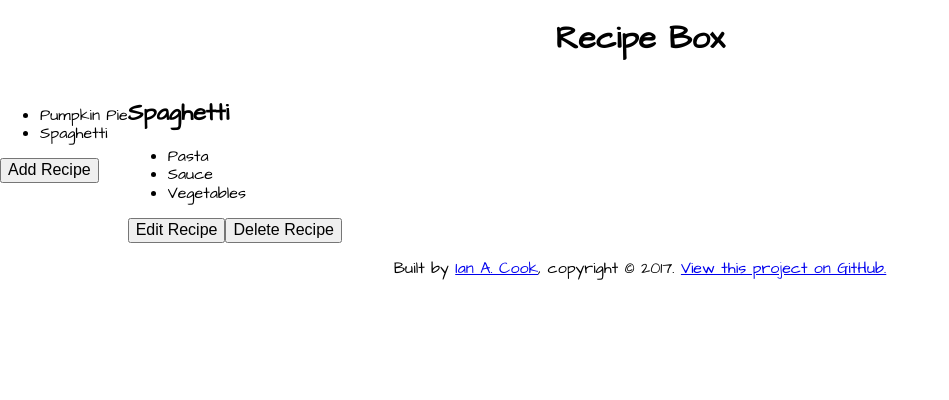
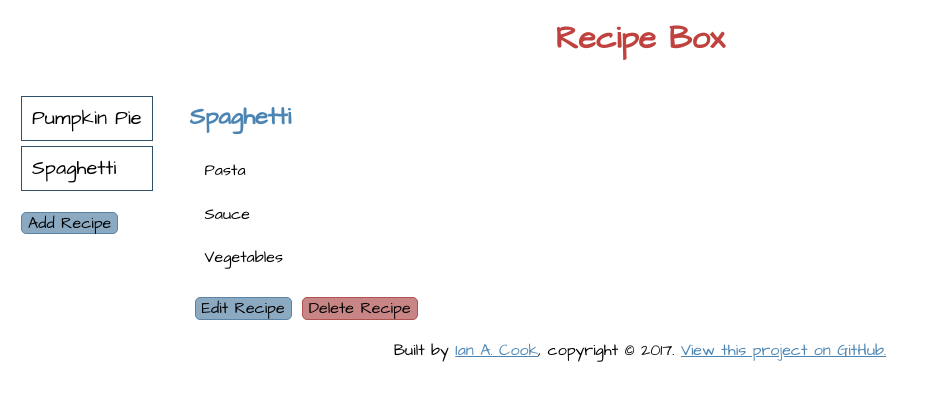
Before and after one commit to nai888/freeCodeCamp, a React (Create React App) app in the folder 13-Recipe-Box/: page / in a window 1280 px wide. Shown: the top 400 px of the page, without its empty margins (0-949 px from the left). Built offline with nearby package versions, Linux system fonts and the light colour scheme.

Commit message:
Working on styles

```diff
--- a/13-Recipe-Box/src/App.css
+++ b/13-Recipe-Box/src/App.css
@@ -5,9 +5,60 @@
   align-items: baseline;
 }
 
+.list, .recipe-panel {
+  margin: 0 16px;
+}
+
+.list li {
+  font-size: 20px;
+  border: 1px solid #2e506b;
+}
+
 .recipe-panel {
   flex-grow: 1;
   min-height: 120px;
 }
 
+.recipe-title {
+  color: #4c85b3;
+}
+
+.header {
+  color: #c0423f;
+}
+
+ul {
+  padding: 0;
+}
+
+li {
+  list-style: none;
+  margin: 5px;
+  padding: 10px;
+}
+
+button {
+  border-width: 1px;
+  border-style: solid;
+  border-radius: 5px;
+  font-family: "Architects Daughter", cursive;
+  margin: 5px;
+}
+button.change {
+  background-color: #8ba9c1;
+  border-color: #5984a6;
+}
+button.change:active {
+  background-color: #5984a6;
+  border-color: #3e5c74;
+}
+button.delete {
+  background-color: #c78685;
+  border-color: #af5250;
+}
+button.delete:active {
+  background-color: #af5250;
+  border-color: #7b3938;
+}
+
 /*# sourceMappingURL=App.css.map */
--- a/13-Recipe-Box/src/App.sass
+++ b/13-Recipe-Box/src/App.sass
@@ -1,9 +1,51 @@
+@import variables
+
 .App
   display: flex
   flex-wrap: wrap
   justify-content: space-between
   align-items: baseline
 
+.list, .recipe-panel
+  margin: 0 16px
+
+.list li
+  font-size: 20px
+  border: 1px solid darken($blue, 20%)
+
 .recipe-panel
   flex-grow: 1
   min-height: 120px
+
+.recipe-title
+  color: $blue
+
+.header
+  color: $red
+
+ul
+  padding: 0
+
+li
+  list-style: none
+  margin: 5px
+  padding: 10px
+
+button
+  border-width: 1px
+  border-style: solid
+  border-radius: 5px
+  font-family: $font
+  margin: 5px
+  &.change
+    background-color: lighten($blue-neutral, 15%)
+    border-color: $blue-neutral
+    &:active
+      background-color: $blue-neutral
+      border-color: darken($blue-neutral, 15%)
+  &.delete
+    background-color: lighten($red-neutral, 15%)
+    border-color: $red-neutral
+    &:active
+      background-color: $red-neutral
+      border-color: darken($red-neutral, 15%)
--- a/13-Recipe-Box/src/Button.jsx
+++ b/13-Recipe-Box/src/Button.jsx
@@ -1,7 +1,7 @@
 import React, { Component } from 'react';
 
 function Button(props) {
-  return <button>{props.name}</button>;
+  return <button className={props.className}>{props.name}</button>;
 }
 
 export default Button;
--- a/13-Recipe-Box/src/RecipeList.jsx
+++ b/13-Recipe-Box/src/RecipeList.jsx
@@ -29,7 +29,7 @@ class RecipeList extends Component {
         <ul className="recipe-list">
           {recipeNames}
         </ul>
-        <Button className="add-recipe" name="Add Recipe" onClick={this.props.handleAdd} />
+        <Button className="add-recipe change" name="Add Recipe" onClick={this.props.handleAdd} />
       </div>
     );
   }
--- a/13-Recipe-Box/src/RecipePanel.jsx
+++ b/13-Recipe-Box/src/RecipePanel.jsx
@@ -26,12 +26,12 @@ class RecipePanel extends Component {
     );
     return (
       <div className="recipe-panel">
-        <h2>{this.props.data.name}</h2>
+        <h2 className="recipe-title">{this.props.data.name}</h2>
         <ul className="ingredients-list">
           {ingredients}
         </ul>
-        <Button className="edit-recipe" name="Edit Recipe" onClick={this.props.handleEdit} />
-        <Button className="delete-recipe" name="Delete Recipe" onClick={this.props.handleDelete} />
+        <Button className="edit-recipe change" name="Edit Recipe" onClick={this.props.handleEdit} />
+        <Button className="delete-recipe delete" name="Delete Recipe" onClick={this.props.handleDelete} />
       </div>
     );
   }
--- a/13-Recipe-Box/src/index.css
+++ b/13-Recipe-Box/src/index.css
@@ -6,4 +6,8 @@ header, footer {
   text-align: center;
 }
 
+a, a:link, a:hover, a:active, a:visited {
+  color: #4c85b3;
+}
+
 /*# sourceMappingURL=index.css.map */
--- a/13-Recipe-Box/src/index.sass
+++ b/13-Recipe-Box/src/index.sass
@@ -5,3 +5,6 @@ body
 
 header, footer
   text-align: center
+
+a, a:link, a:hover, a:active, a:visited
+  color: $blue
```
Also changed, not shown: 13-Recipe-Box/src/variables.sass (+54 -0 lines), 2 other files (tests, documents, lock files or other folders).
